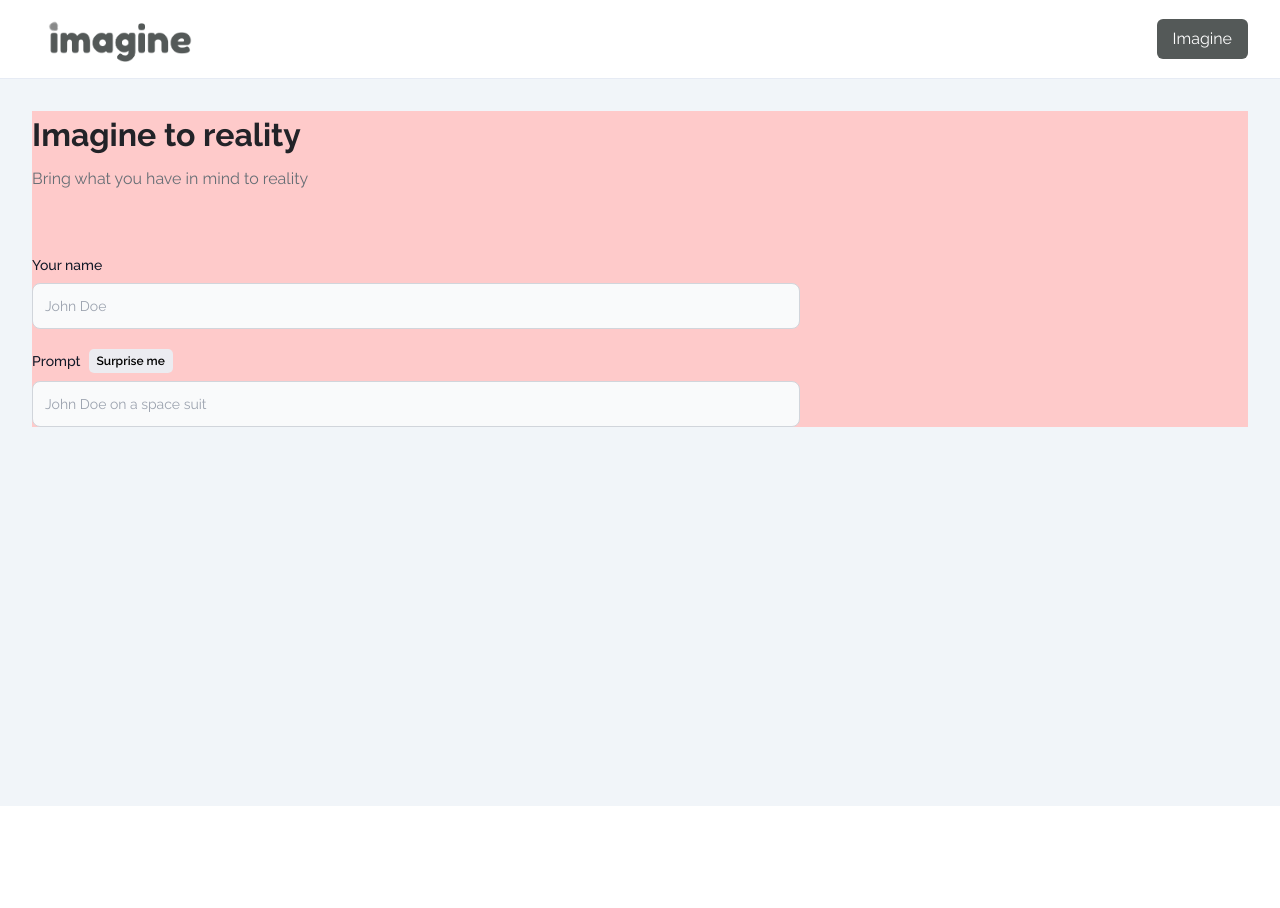
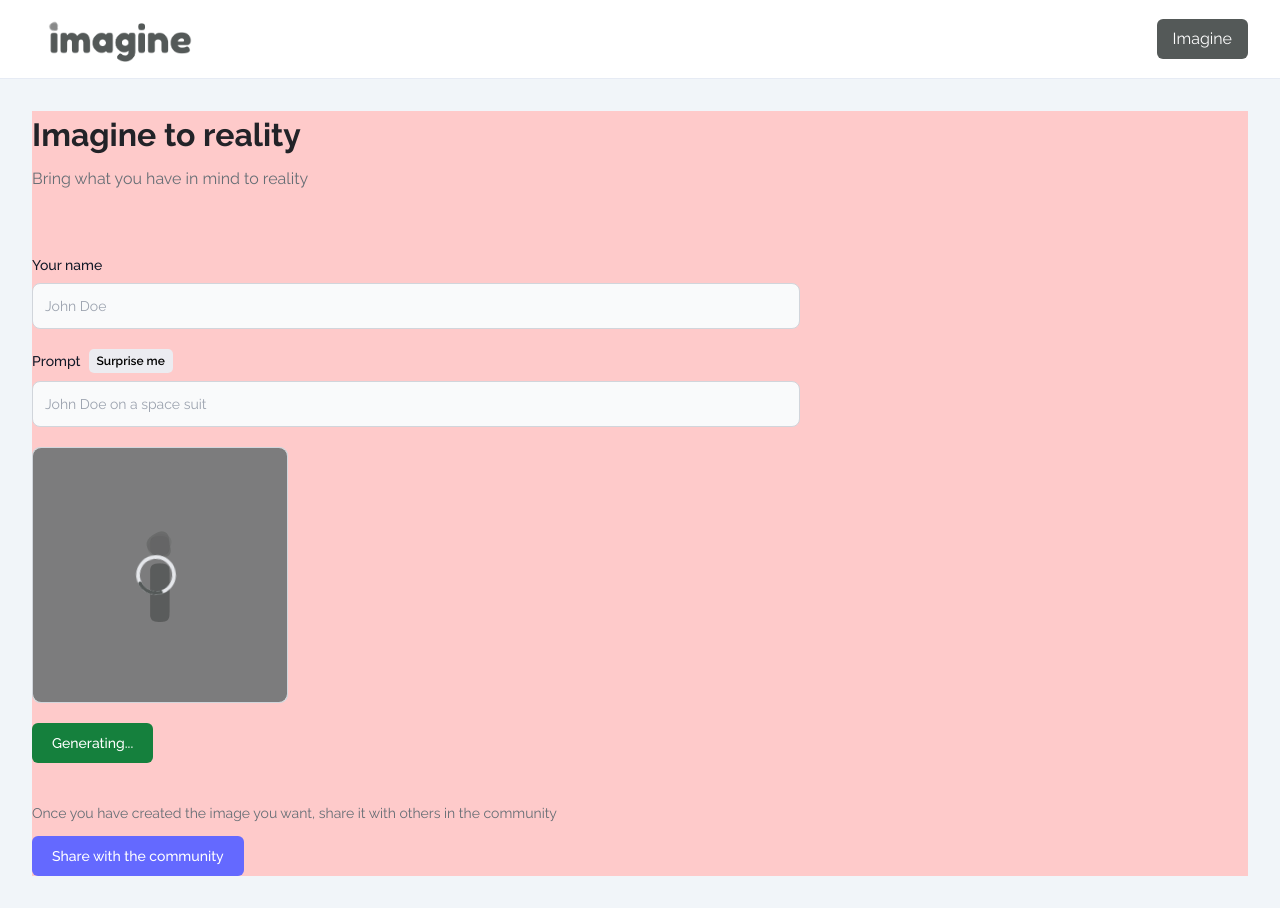
Before and after one commit to cedricquitor/imagine-web-app, a React (Vite) app in the folder client/: page /create-post in a window 1280 px wide. Before the commit the page ends 806 px from the top, so only its background shows below. Built offline with nearby package versions, Linux system fonts and the light colour scheme.

Commit message:
client: Finished create post UI

```diff
--- a/client/src/assets/index.js
+++ b/client/src/assets/index.js
@@ -1,4 +1,5 @@
 import logo_full from "./imagine-logo-full.png";
 import logo_icon from "./imagine-logo-icon.png";
+import { BiImage } from "react-icons/bi";
 
-export { logo_full, logo_icon };
+export { logo_full, logo_icon, BiImage };
--- a/client/src/pages/CreatePost.jsx
+++ b/client/src/pages/CreatePost.jsx
@@ -2,6 +2,7 @@ import { useState } from "react";
 import { useNavigate } from "react-router-dom";
 import { getRandomPrompt } from "../utils";
 import { FormField, Loader } from "../components";
+import { logo_icon } from "../assets";
 
 const CreatePost = () => {
   const navigate = useNavigate();
@@ -11,7 +12,7 @@ const CreatePost = () => {
     photo: "",
   });
 
-  const [isGeneratingImg, setIsGeneratingImg] = useState(false);
+  const [isGeneratingImage, setIsGeneratingImage] = useState(true);
   const [isLoading, setIsLoading] = useState(false);
 
   const handleSubmit = () => {
@@ -19,11 +20,16 @@ const CreatePost = () => {
   };
 
   const handleChange = (e) => {
-    console.log("Handle change");
+    setForm({ ...form, [e.target.name]: e.target.value });
   };
 
   const handleSurpriseMe = () => {
-    console.log("Hanlde surprise me");
+    const randomPrompt = getRandomPrompt();
+    setForm({ ...form, prompt: randomPrompt });
+  };
+
+  const generateImage = () => {
+    console.log("Generate image");
   };
 
   return (
@@ -36,6 +42,29 @@ const CreatePost = () => {
         <div className="flex flex-col gap-5">
           <FormField labelName="Your name" type="text" name="name" placeholder="John Doe" value={form.name} handleChange={handleChange} />
           <FormField labelName="Prompt" type="text" name="prompt" placeholder="John Doe on a space suit" value={form.prompt} handleChange={handleChange} isSurpriseMe handleSurpriseMe={handleSurpriseMe} />
+
+          <div className="relative w-64 p-3 h-64 flex justiy-center items-center bg-gray-50 border border-gray-300 text-gray-900 text-sm rounded-lg focus:border-blue-500 focus:ring-blue-500 ">
+            {form.photo ? <img src={form.photo} alt={form.prompt} className="w-full h-full object-contain" /> : <img src={logo_icon} alt="preview" className="mx-auto object-contain opacity-40" />}
+
+            {isGeneratingImage && (
+              <div className="absolute inset-0 z-0 flex justify-center items-center bg-[rgba(0,0,0,0.5)] rounded-lg">
+                <Loader />
+              </div>
+            )}
+          </div>
+        </div>
+
+        <div className="mt-5 flex gap-5">
+          <button type="button" onClick={generateImage} className="px-5 py-2.5 text-center text-white bg-green-700 font-medium rounded-md text-sm w-full sm:w-auto">
+            {isGeneratingImage ? "Generating..." : "Generate"}
+          </button>
+        </div>
+
+        <div className="mt-10">
+          <p className="mt-2 text-[#666e75] text-[14px]">Once you have created the image you want, share it with others in the community</p>
+          <button type="submit" className="px-5 py-2.5 text-center mt-3 text-white bg-[#6469ff] font-medium rounded-md text-sm w-full sm:w-auto ">
+            {isLoading ? "Sharing..." : "Share with the community"}
+          </button>
         </div>
       </form>
     </section>
```
